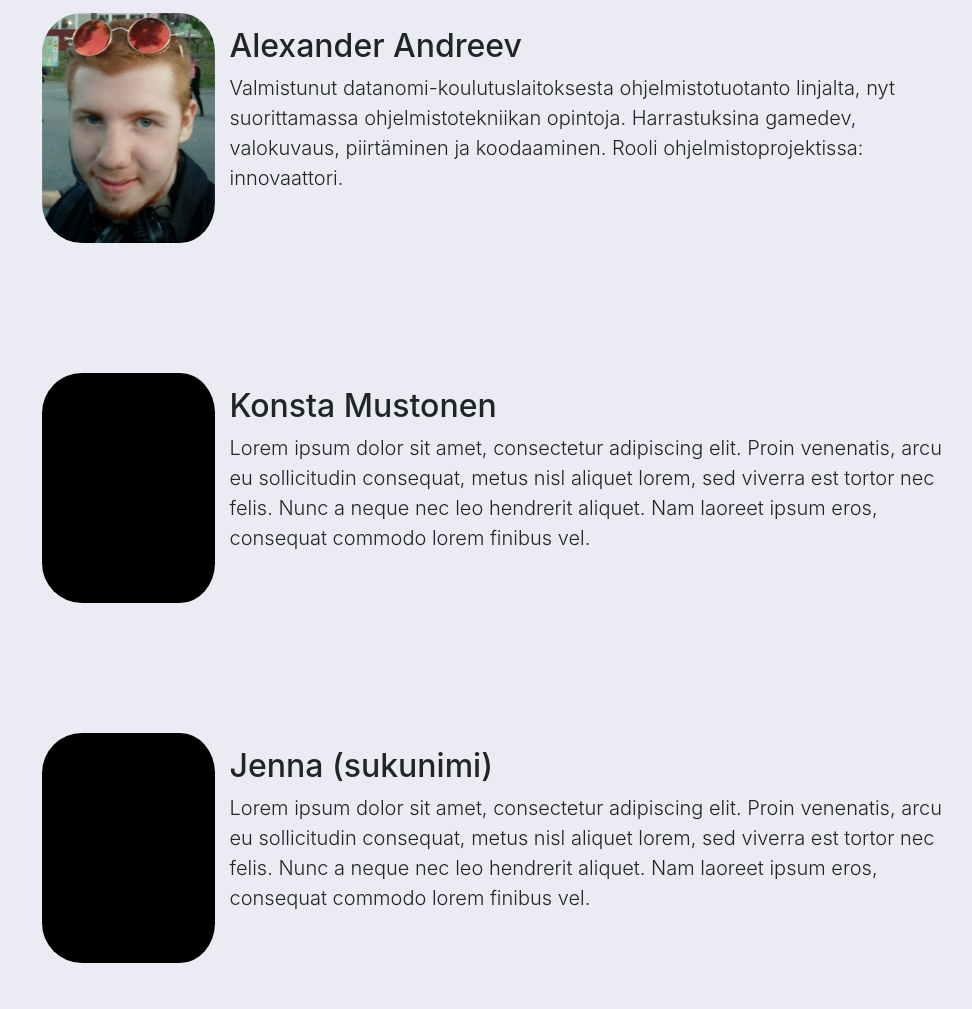
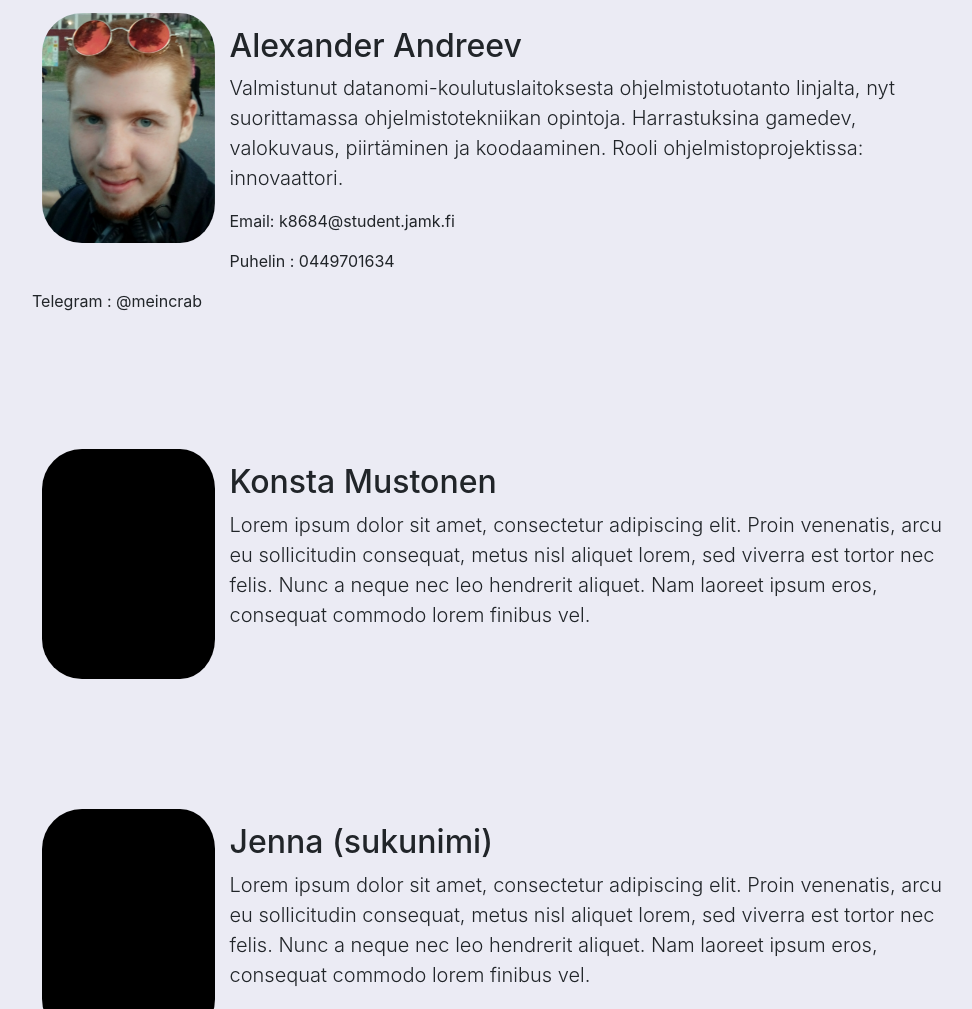
Before and after one commit to digipones/digipones.github.io, a plain HTML site: page index.html in a window 1280 px wide. Shown: the part 1145-2154 px from the top of the page, without its empty margins (148-1120 px from the left). Drawn offline with Linux system fonts and the light colour scheme.

Commit message:
contact info

```diff
--- a/index.html
+++ b/index.html
@@ -80,7 +80,10 @@
                     <p class="lead">
                         Valmistunut  datanomi-koulutuslaitoksesta ohjelmistotuotanto linjalta, nyt suorittamassa ohjelmistotekniikan opintoja.
                         Harrastuksina gamedev, valokuvaus, piirtäminen ja koodaaminen. Rooli ohjelmistoprojektissa: innovaattori.
-                        </p>
+                    </p>
+					<p> Email: k8684@student.jamk.fi </p>
+					<p> Puhelin : 0449701634 </p>
+					<p> Telegram : @meincrab </p>
                 </div>
             </div>
         </div>
```
